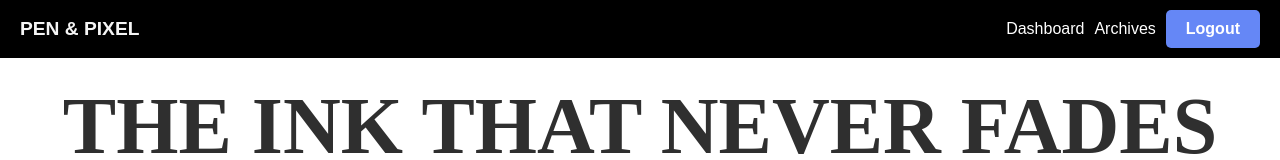
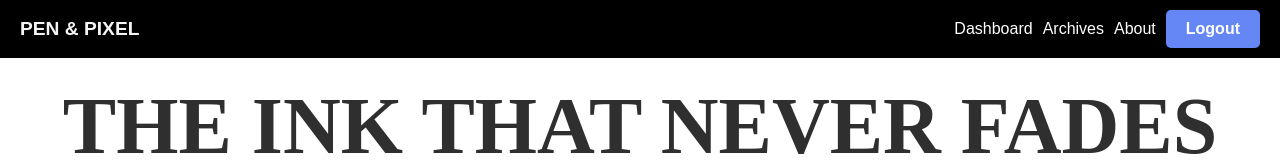
Before and after one commit to Enebeli/phase-2-webapp, a Next.js app: page /archives in a window 1280 px wide. Shown: the top 160 px of the page. Built offline with nearby package versions, Linux system fonts and the light colour scheme.

Commit message:
fixed the navbar, added 1 more link (about us)

```diff
--- a/app/components/Navbar.jsx
+++ b/app/components/Navbar.jsx
@@ -40,6 +40,13 @@ function Navbar() {
           </a>
         )}
 
+        {/* Show About link only on Dashboard and Archives */}
+        {(pathname === "/dashboard" || pathname === "/archives") && (
+          <a href="/about" className="link">
+            About
+          </a>
+        )}
+
         {/* Show Logout button only on Dashboard and Archives */}
         {(pathname === "/dashboard" || pathname === "/archives") && (
           <Button onClick={handleLogout} variant="secondary">
```
